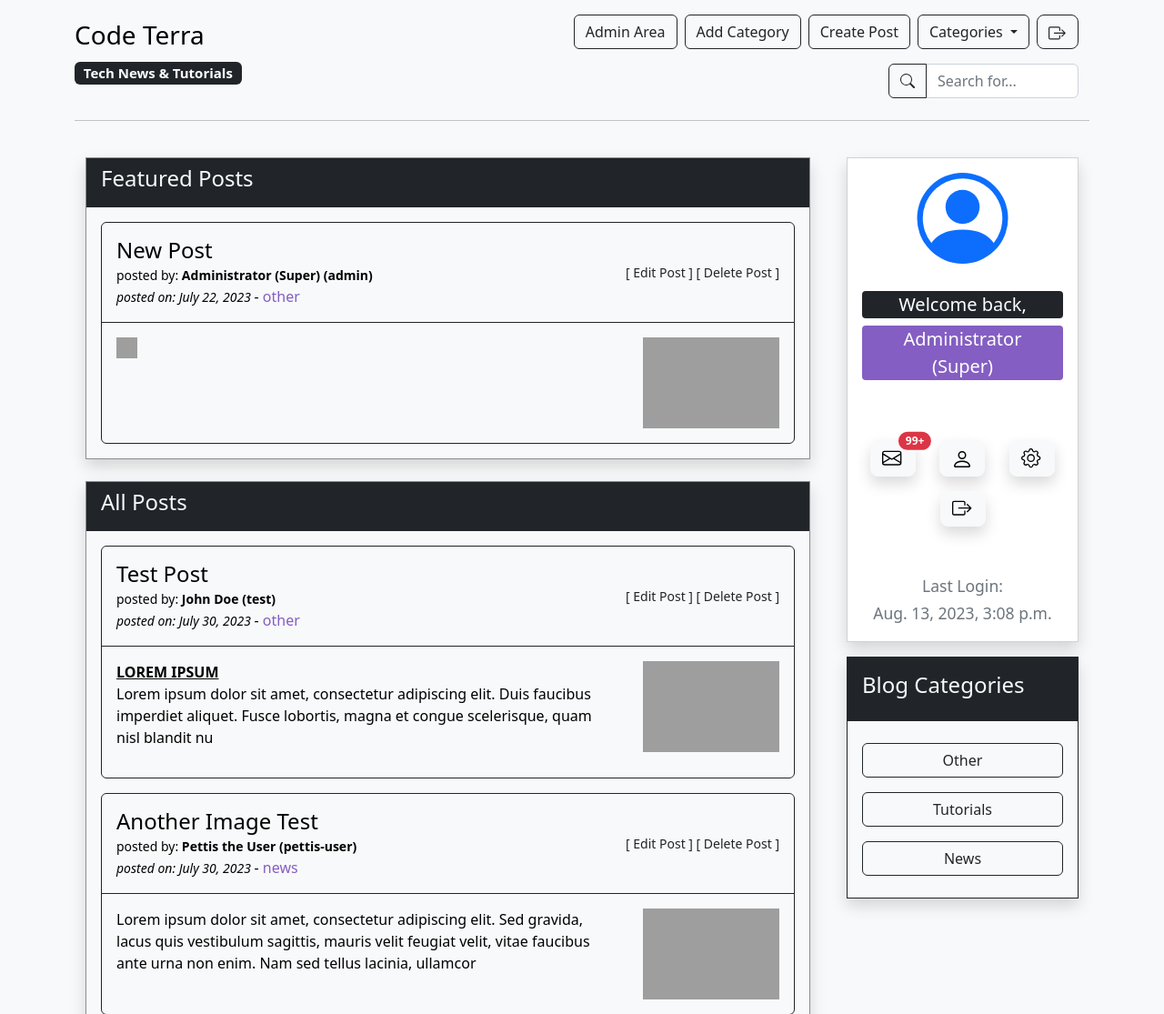
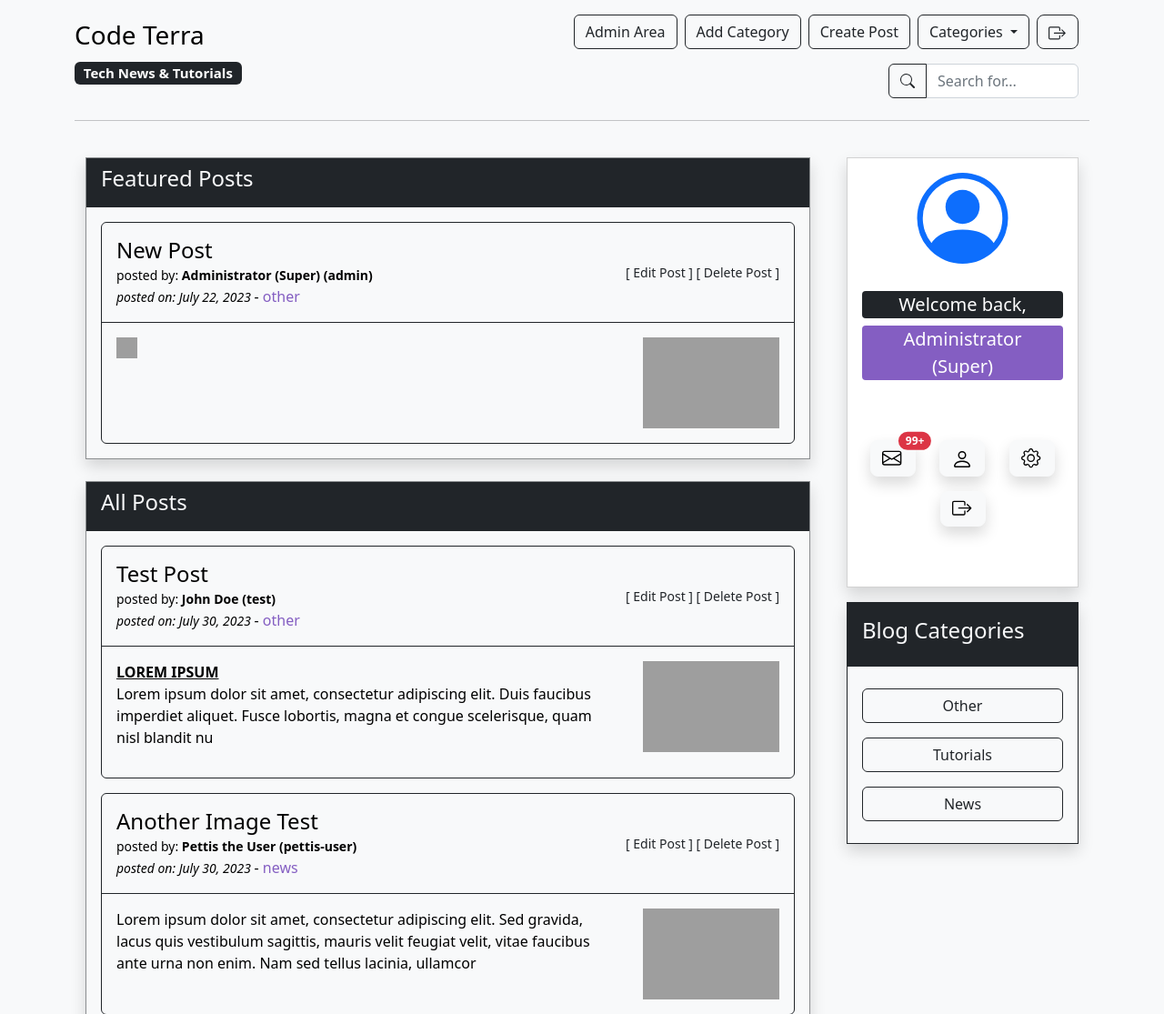
Before and after one commit to pettis1996/Code-Terra-Blog, a Django app: page / in a window 1280 px wide. Shown: the top 1115 px of the page at 91% size. Run offline with Django 4.2, Linux system fonts and the light colour scheme; a user stored in the database is signed in; data comes from the database, SQL or seed files in the repository; both versions use the stored data as it was after the commit; some libraries are stand-ins or nearby versions; grey boxes are pictures that could not be loaded.

Commit message:
small update

```diff
--- a/main_blog/templates/home.html
+++ b/main_blog/templates/home.html
@@ -196,11 +196,6 @@
                                     </a>
                                 </p>
                                 <br>
-                                <p class="card-text">
-                                    <small class="text-muted">Last Login:</small>
-                                    <br>
-                                    <small class="text-muted">{{ user.last_login }}</small>
-                                </p>
                             </div>
                         </div>
                     </div>
```
Also changed, not shown: db.sqlite3.
